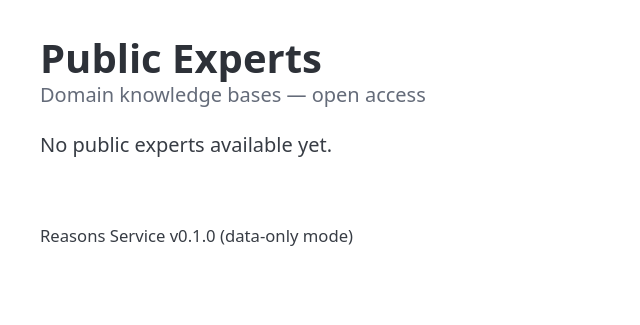
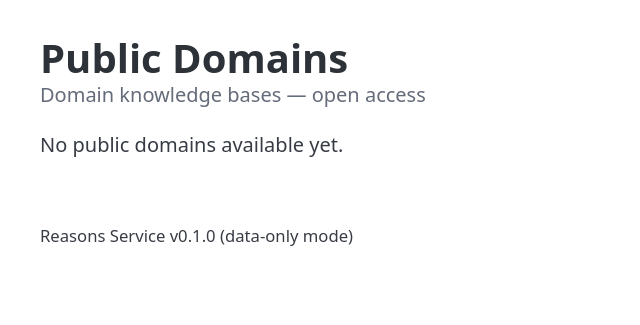
Before and after one commit to benthomasson/reasons-service, a FastAPI app: template reasons_service/templates/public/index.html in a window 1280 px wide. Shown: the part 61-386 px from the top of the page, without its empty margins (0-640 px from the left). Run offline with FastAPI, Linux system fonts and the light colour scheme; the template is opened without the code that fills it, so the values that code supplies are empty; parts of the project's set-up code (start-up, migrations or seed data) failed here and were passed over; some libraries are stand-ins or nearby versions.

Commit message:
Rename "experts" to "domains" in public-facing UI text and variables
Co-Authored-By: Claude <noreply@anthropic.com>

```diff
--- a/reasons_service/api/public.py
+++ b/reasons_service/api/public.py
@@ -586,16 +586,16 @@ async def public_landing(request: Request, session: AsyncSession = Depends(get_s
         select(Domain).where(Domain.public == True).order_by(Domain.name)
     )
     domain_list = result.scalars().all()
-    experts = []
+    public_domains = []
     for p in domain_list:
         belief_count = await asyncio.to_thread(rms_api.count_beliefs, p.id, "IN")
-        experts.append({
+        public_domains.append({
             "name": p.name,
             "description": p.description,
             "belief_count": belief_count,
         })
     return _templates.TemplateResponse(
         request, "public/index.html",
-        {"experts": experts},
+        {"public_domains": public_domains},
         headers={"Cache-Control": f"public, max-age={_CACHE_MAX_AGE}"},
     )
--- a/reasons_service/app.py
+++ b/reasons_service/app.py
@@ -213,21 +213,21 @@ templates.env.globals["hub_mode"] = settings.hub_mode
 
 @app.get("/", response_class=HTMLResponse)
 async def home(request: Request, session: AsyncSession = Depends(get_session)):
-    """Public landing page — lists public experts, links to login."""
+    """Public landing page — lists public domains, links to login."""
     result = await session.execute(
         select(Domain).where(Domain.public == True).order_by(Domain.name)
     )
     domain_list = result.scalars().all()
-    experts = []
+    public_domains = []
     for d in domain_list:
         belief_count = await asyncio.to_thread(rms_api.count_beliefs, d.id, "IN")
-        experts.append({
+        public_domains.append({
             "name": d.name,
             "description": d.description,
             "belief_count": belief_count,
         })
     return templates.TemplateResponse(request, "home.html", {
-        "experts": experts,
+        "public_domains": public_domains,
     })
 
 
--- a/reasons_service/templates/domains/create.html
+++ b/reasons_service/templates/domains/create.html
@@ -8,7 +8,7 @@
 
 <form method="post" action="/domains/new">
     <label for="name">Domain Name
-        <input type="text" id="name" name="name" placeholder="e.g. aap-expert" required>
+        <input type="text" id="name" name="name" placeholder="e.g. aap-domain" required>
     </label>
     <label for="description">Description
         <input type="text" id="description" name="description" placeholder="e.g. Red Hat Ansible Automation Platform 2.6" required>
--- a/reasons_service/templates/public/index.html
+++ b/reasons_service/templates/public/index.html
@@ -1,15 +1,15 @@
 {% extends "base.html" %}
-{% block title %}Public Experts — Reasons Service{% endblock %}
+{% block title %}Public Domains — Reasons Service{% endblock %}
 {% block description %}Browse public domain knowledge bases — beliefs, entries, and source documents{% endblock %}
 {% block content %}
 <hgroup>
-    <h1>Public Experts</h1>
+    <h1>Public Domains</h1>
     <p>Domain knowledge bases — open access</p>
 </hgroup>
 
-{% if experts %}
+{% if public_domains %}
 <div style="display: grid; grid-template-columns: repeat(auto-fill, minmax(280px, 1fr)); gap: 1rem;">
-    {% for e in experts %}
+    {% for e in public_domains %}
     <article>
         <header><h2 style="margin: 0; font-size: 1rem;">{{ e.name }}</h2></header>
         {% if e.description %}<p>{{ e.description }}</p>{% endif %}
@@ -32,6 +32,6 @@
     {% endfor %}
 </div>
 {% else %}
-<p>No public experts available yet.</p>
+<p>No public domains available yet.</p>
 {% endif %}
 {% endblock %}
```
Also changed, not shown: reasons_service/templates/home.html (+4 -4 lines).
